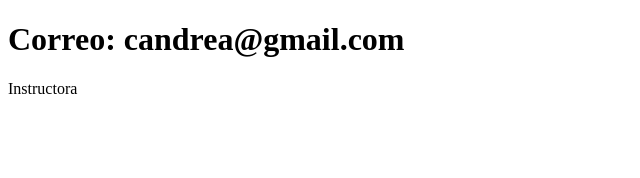
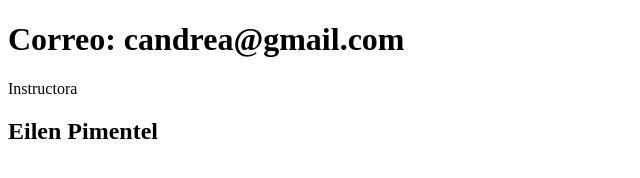
Before and after one commit to CaroA10/Juego-Numero-Secreto, a plain HTML site: page contacto.html in a window 1280 px wide. Shown: the whole page, without its empty margins (0-640 px from the left). Drawn offline with Linux system fonts and the light colour scheme.

Commit message:
Actualiza instructor en el contacto.html

```diff
--- a/contacto.html
+++ b/contacto.html
@@ -8,5 +8,6 @@
 <body>
     <h1>Correo: candrea@gmail.com</h1>
         <p>Instructora</p>
+        <h2>Eilen Pimentel</h2>
 </body>
 </html>
```
